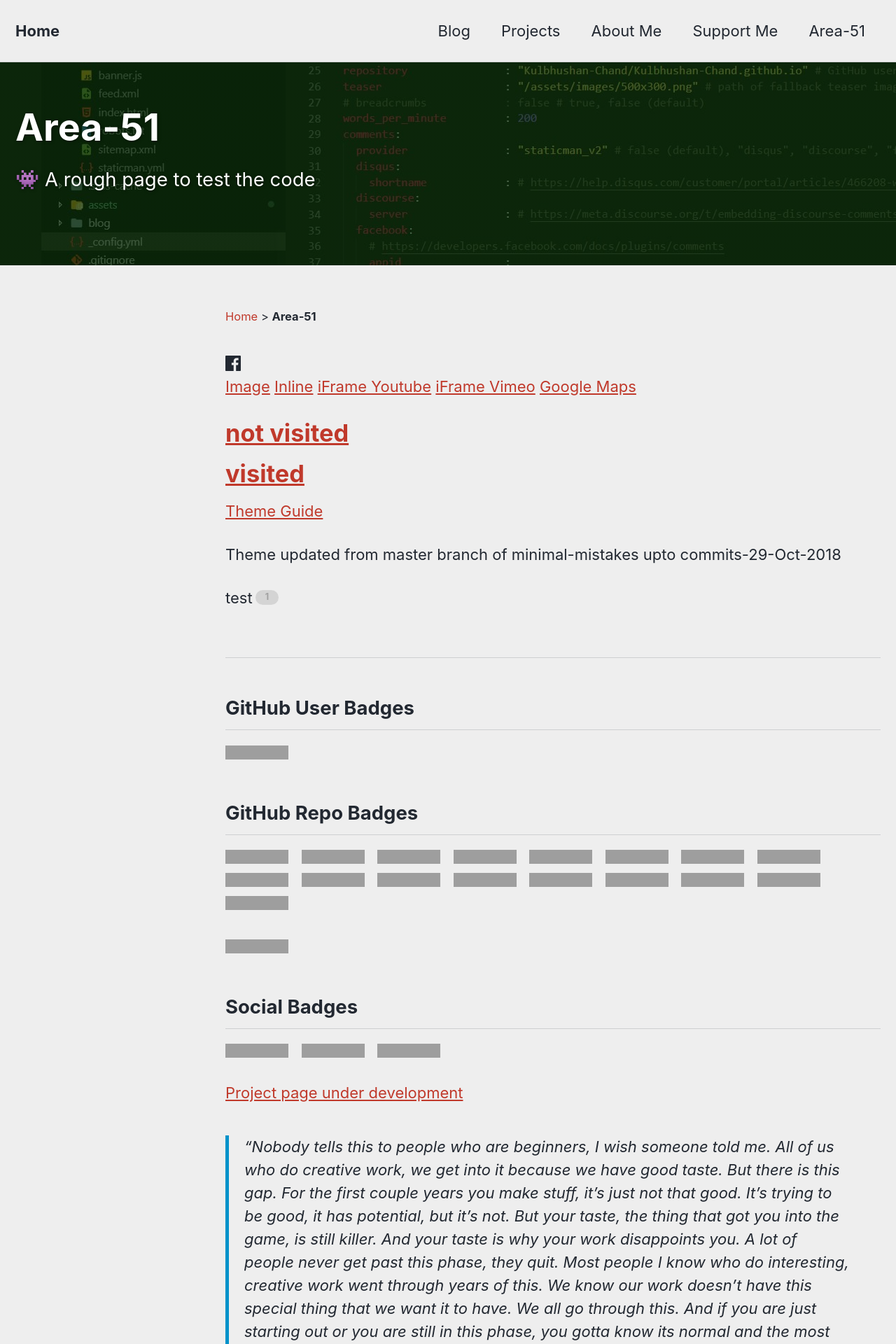
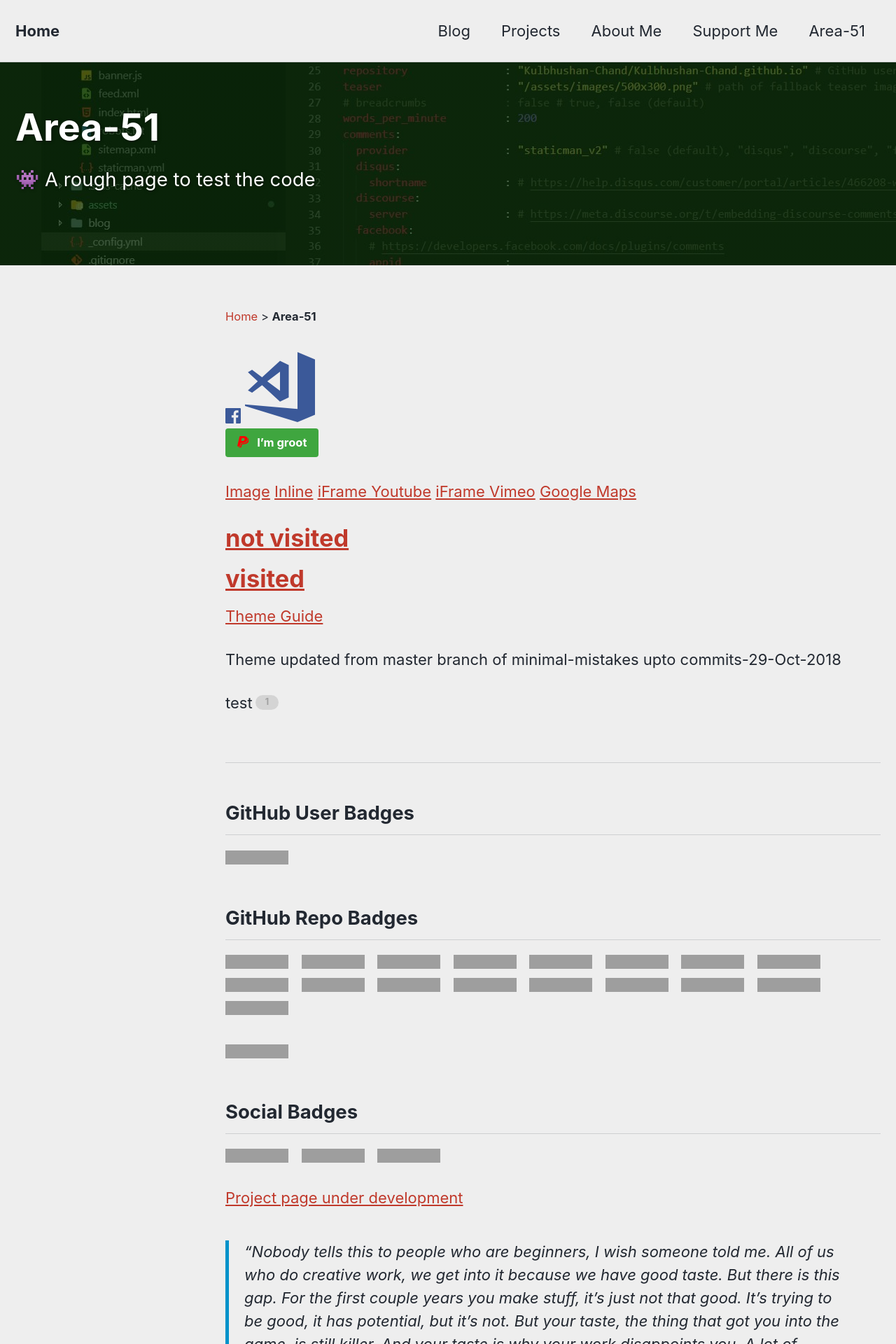
Before and after one commit to kulbhushanchand/kulbhushanchand.github.io-v2, a Jekyll site: the page built from _pages/main/area-51.md, in a window 1280 px wide, cut to the strip 0-1920 px from the top of the page. Shown: the whole strip at 70% size. Built offline with Jekyll 4.4.1, drawn with Linux system fonts in a browser that asks for light colours; cached includes are drawn as plain includes; grey boxes are pictures that could not be loaded.

```diff
--- a/_pages/main/area-51.md
+++ b/_pages/main/area-51.md
@@ -20,8 +20,12 @@
 #  - chartjs
 ---
 
- <svg class="icon icon--facebook"  height="210" width="500" ><use xlink:href="{{ 'icons.svg#icon-facebook' | prepend: 'assets/icons/' | relative_url }}"></use></svg>
+<svg class="icon icon--facebook"><use xlink:href="{{ 'icons.svg#icon-facebook' | prepend: 'assets/icons/' | relative_url }}"></use></svg>
 
+<svg class="icon--facebook" width="100px" height="100px"> <use xlink:href="{{ 'icons.svg#icon-visualstudiocode' | prepend: 'assets/icons/' | relative_url }}"></use></svg>
+
+
+[<svg class="icon icon--youtube"><use xlink:href="{{ 'icons.svg#icon-paypal' | prepend: 'assets/icons/' | relative_url }}"></use></svg> I'm groot](https://www.paypal.me/KulbhushanChand){: .btn .btn--success}
 
 
 <a href="https://farm9.staticflickr.com/8642/16455005578_0fdfc6c3da_b.jpg" data-lity data-lity-desc="Photo of a flower">Image</a>
--- a/_sass/minimal-mistakes/_utilities.scss
+++ b/_sass/minimal-mistakes/_utilities.scss
@@ -169,16 +169,7 @@
    Icons
    ========================================================================== */
 
-.icon {
-  display: inline-block;
-  fill: currentColor;
-  width: 1em;
-  height: 1.1em;
-  line-height: 1;
-  position: relative;
-  top: -0.1em;
-  vertical-align: middle;
-}
+
 
 /* social icons*/
 
--- a/_sass/minimal-mistakes/vendor/lity/lity.scss
+++ b/_sass/minimal-mistakes/vendor/lity/lity.scss
@@ -198,3 +198,7 @@
 .lity-hide {
   display: none;
 }
+.lity-active,
+.lity-active body {
+    overflow: hidden;
+}
```
Also changed, not shown: _pages/main/ghost-log.md (+2 -2 lines).
